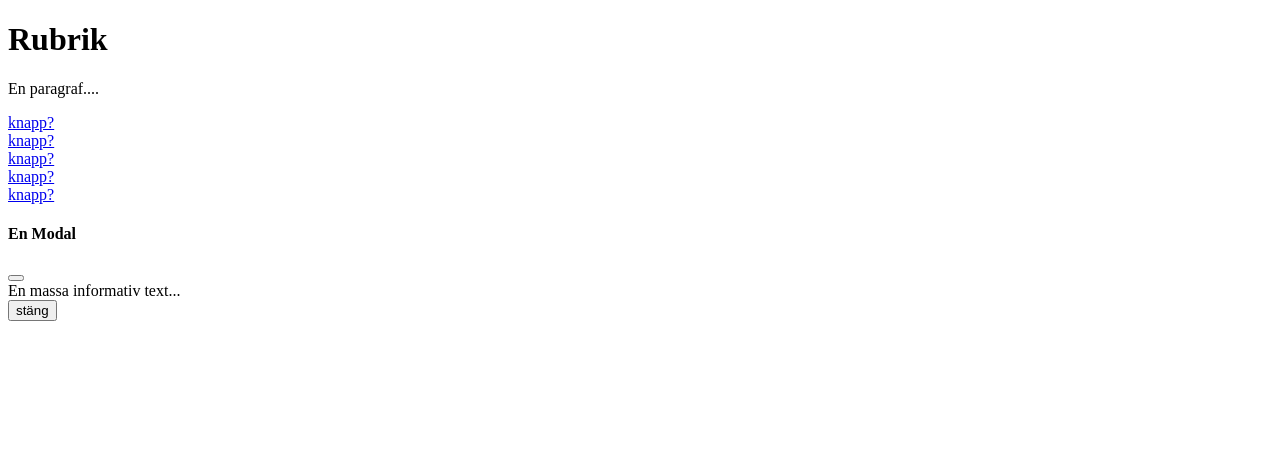
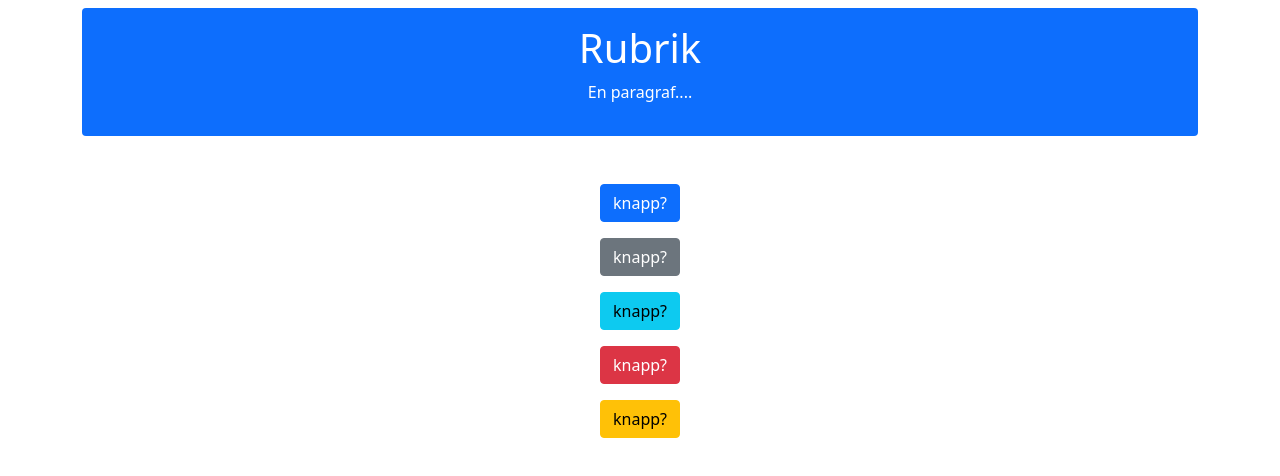
Before and after one commit to karlstad-business-school/ISGA11-HTML-CSS-VT22, a plain HTML site: page F8/index.html in a window 1280 px wide. Drawn offline with nearby package versions, Linux system fonts and the light colour scheme.

Commit message:
F8 slutkod

```diff
--- a/F8/index.html
+++ b/F8/index.html
@@ -4,20 +4,21 @@
         <title>Kodexempel 1</title>
         <meta charset="UTF-8">
         <meta name="viewport" content="width=device-width, initial-scale=1.0">
-
+		<!-- CSS only -->
+		<link href="https://cdn.jsdelivr.net/npm/bootstrap@5.1.3/dist/css/bootstrap.min.css" rel="stylesheet" integrity="sha384-1BmE4kWBq78iYhFldvKuhfTAU6auU8tT94WrHftjDbrCEXSU1oBoqyl2QvZ6jIW3" crossorigin="anonymous">
     </head>
-    <body >
-        <main>
-            <div>
+    <body>
+        <main class="container">
+            <div class="bg-primary text-center text-white rounded p-3 mt-2">
                 <h1>Rubrik</h1>
                 <p>En paragraf....</p>
             </div>
-            <div>
-              <a href="#">knapp?</a><br>
-			  <a href="#">knapp?</a><br>
-			  <a href="#">knapp?</a><br>
-			  <a href="#">knapp?</a><br>
-			  <a href="#">knapp?</a><br>
+            <div class="text-center p-5">
+              <a href="#" class="btn btn-primary" data-bs-toggle="modal" data-bs-target="#myModal">knapp?</a><br>
+			  <a href="#" class="btn btn-secondary mt-3">knapp?</a><br>
+			  <a href="#" class="btn btn-info mt-3">knapp?</a><br>
+			  <a href="#" class="btn btn-danger mt-3">knapp?</a><br>
+			  <a href="#" class="btn btn-warning mt-3">knapp?</a><br>
 
             </div>
         </main>
@@ -49,7 +50,7 @@
 			</div>
 		  </div>
 		</div>
-
-
+		<script src="https://cdn.jsdelivr.net/npm/@popperjs/core@2.10.2/dist/umd/popper.min.js" integrity="sha384-7+zCNj/IqJ95wo16oMtfsKbZ9ccEh31eOz1HGyDuCQ6wgnyJNSYdrPa03rtR1zdB" crossorigin="anonymous"></script>
+		<script src="https://cdn.jsdelivr.net/npm/bootstrap@5.1.3/dist/js/bootstrap.min.js" integrity="sha384-QJHtvGhmr9XOIpI6YVutG+2QOK9T+ZnN4kzFN1RtK3zEFEIsxhlmWl5/YESvpZ13" crossorigin="anonymous"></script>
 	</body>
 </html>
```
